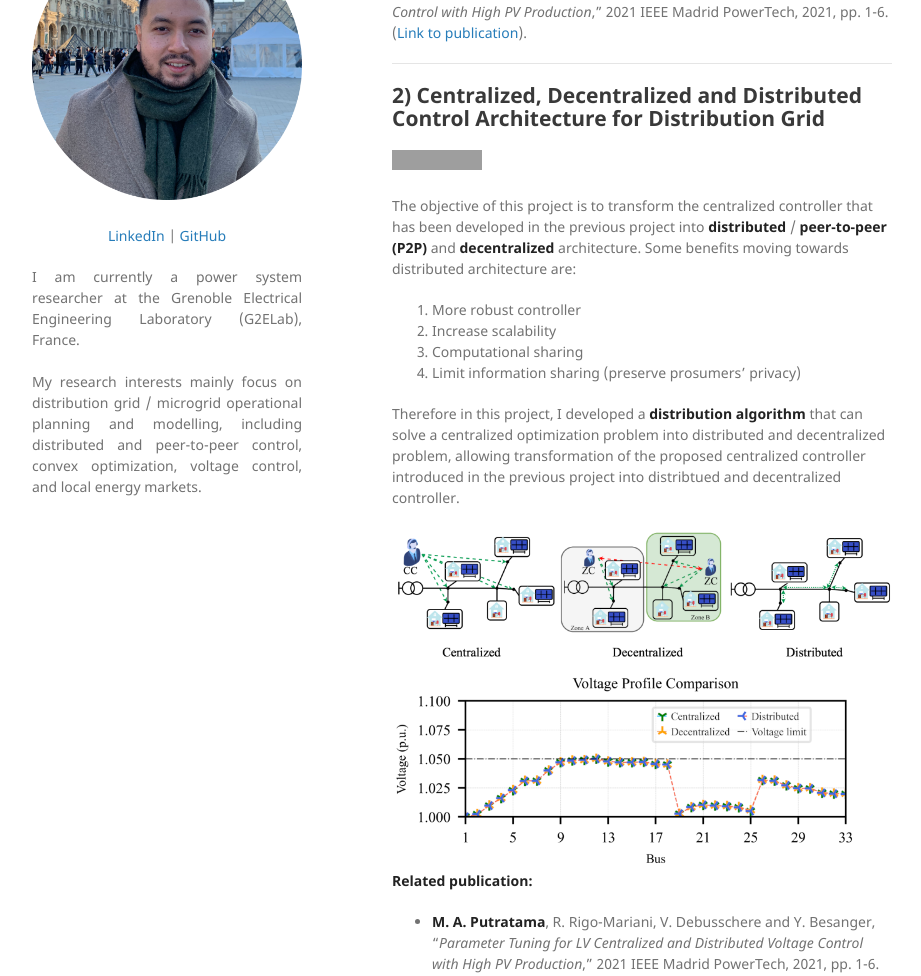
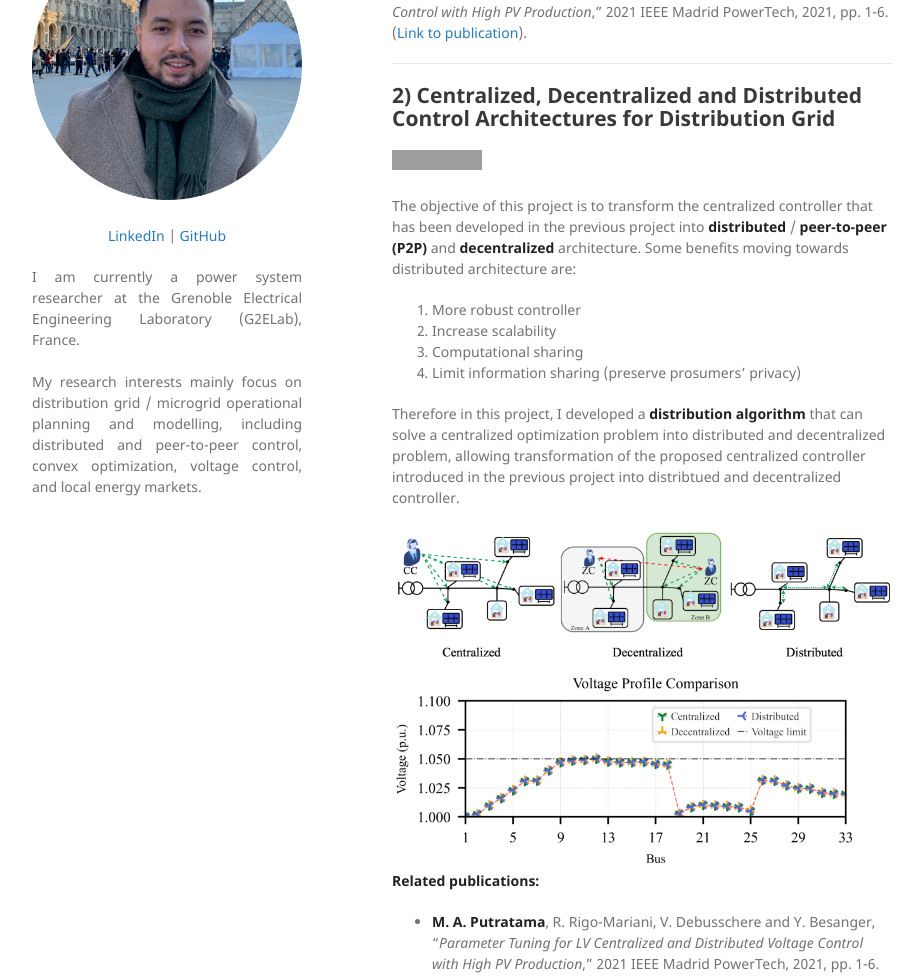
Before and after one commit to andyptr/andyptr.github.io, a Jekyll site: the page built from index.md, in a window 1280 px wide and 1400 px high, scrolled down 948 px. Shown: the part 179-1155 px from the top of the window, without its empty margins (178-1099 px from the left). Built offline with Jekyll 4.4.1, drawn with Linux system fonts in a browser that asks for light colours; our own code applies the rules of GitHub Pages for plain Markdown files; grey boxes are pictures that could not be loaded.

Commit message:
Update index.md

```diff
--- a/index.md
+++ b/index.md
@@ -28,7 +28,7 @@ Furthermore, a sensitivity analysis is also presented, which show how selection
 
 ---
 
-## 2) Centralized, Decentralized and Distributed Control Architecture for Distribution Grid
+## 2) Centralized, Decentralized and Distributed Control Architectures for Distribution Grid
 
 [![Open Notebook](https://img.shields.io/badge/Jupyter-Open_Notebook-orange?logo=Jupyter)](Projects/02_Control_Architecture.html)
 
@@ -45,7 +45,7 @@ Therefore in this project, I developed a **distribution algorithm** that can sol
 <center><img src="Projects/images/02/02_thumbnail.png"/></center>
 
 
-**Related publication:**
+**Related publications:**
 - **M. A. Putratama**, R. Rigo-Mariani, V. Debusschere and Y. Besanger, "_Parameter Tuning for LV Centralized and Distributed Voltage Control with High PV Production_," 2021 IEEE Madrid PowerTech, 2021, pp. 1-6. ([Link to publication](https://doi.org/10.1109/PowerTech46648.2021.9494802)).
 
 - One article is still under publication process.
```
